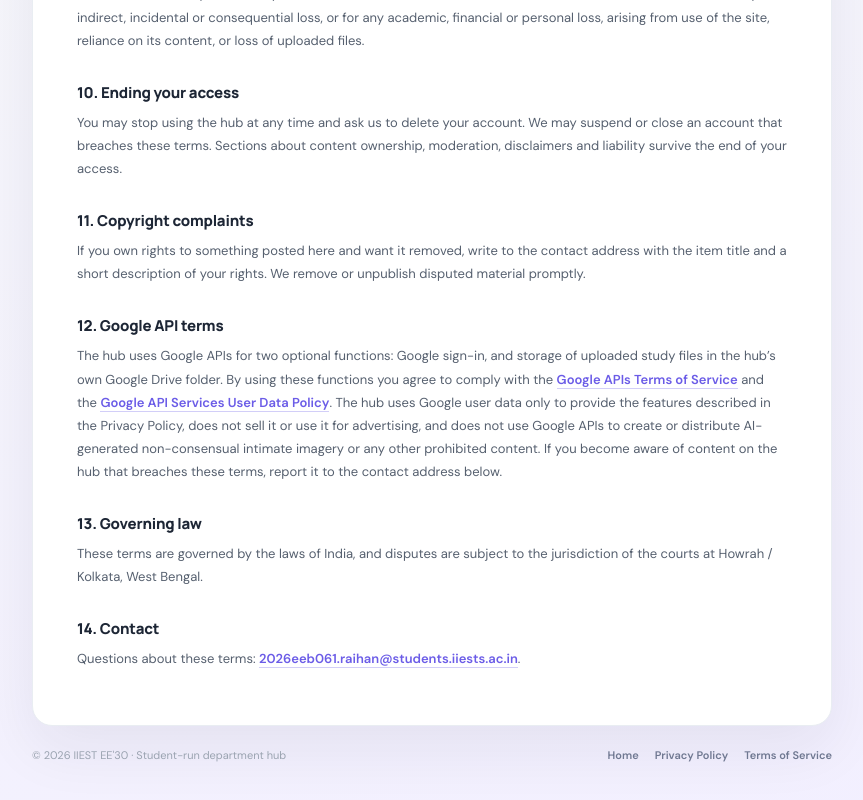
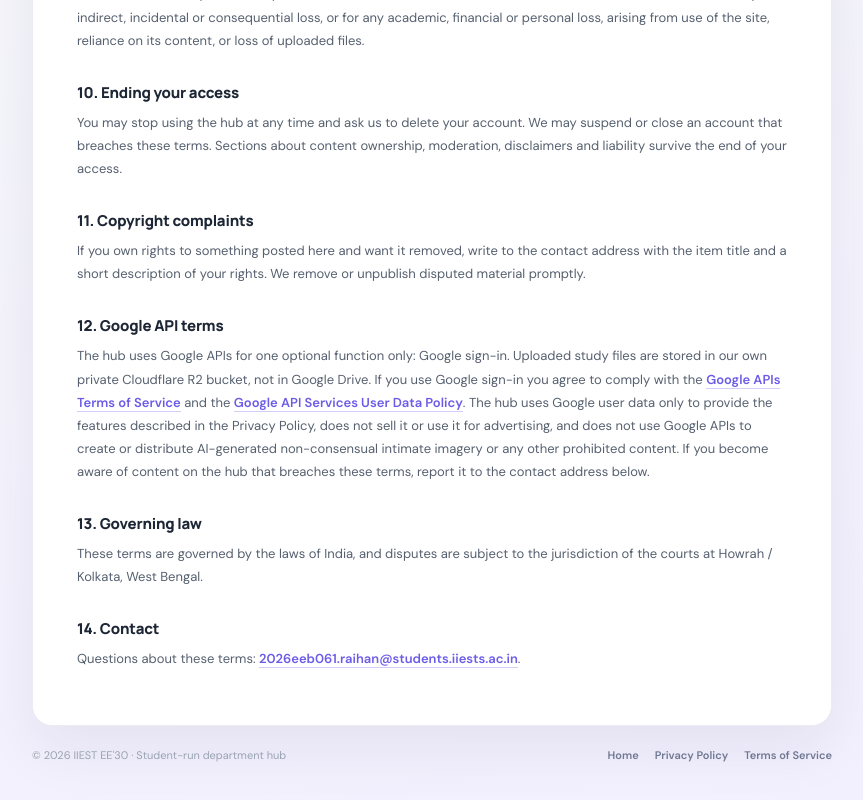
Before and after one commit to Raihan1362k6/department-hub, a Next.js app: page /terms in a window 1280 px wide. Shown: the part 1686-2486 px from the top of the page, without its empty margins (208-1071 px from the left). Built offline with nearby package versions, Linux system fonts and the light colour scheme.

Commit message:
Update Google API terms to reflect R2 file storage

```diff
--- a/app/terms/page.tsx
+++ b/app/terms/page.tsx
@@ -109,8 +109,9 @@ export default function TermsOfServicePage() {
 
       <h2>12. Google API terms</h2>
       <p>
-        The hub uses Google APIs for two optional functions: Google sign-in, and storage of uploaded study files in
-        the hub&rsquo;s own Google Drive folder. By using these functions you agree to comply with the{" "}
+        The hub uses Google APIs for one optional function only: Google sign-in. Uploaded study files are stored in
+        our own private Cloudflare R2 bucket, not in Google Drive. If you use Google sign-in you agree to comply with
+        the{" "}
         <a href="https://developers.google.com/terms" target="_blank" rel="noreferrer">
           Google APIs Terms of Service
         </a>{" "}
```
